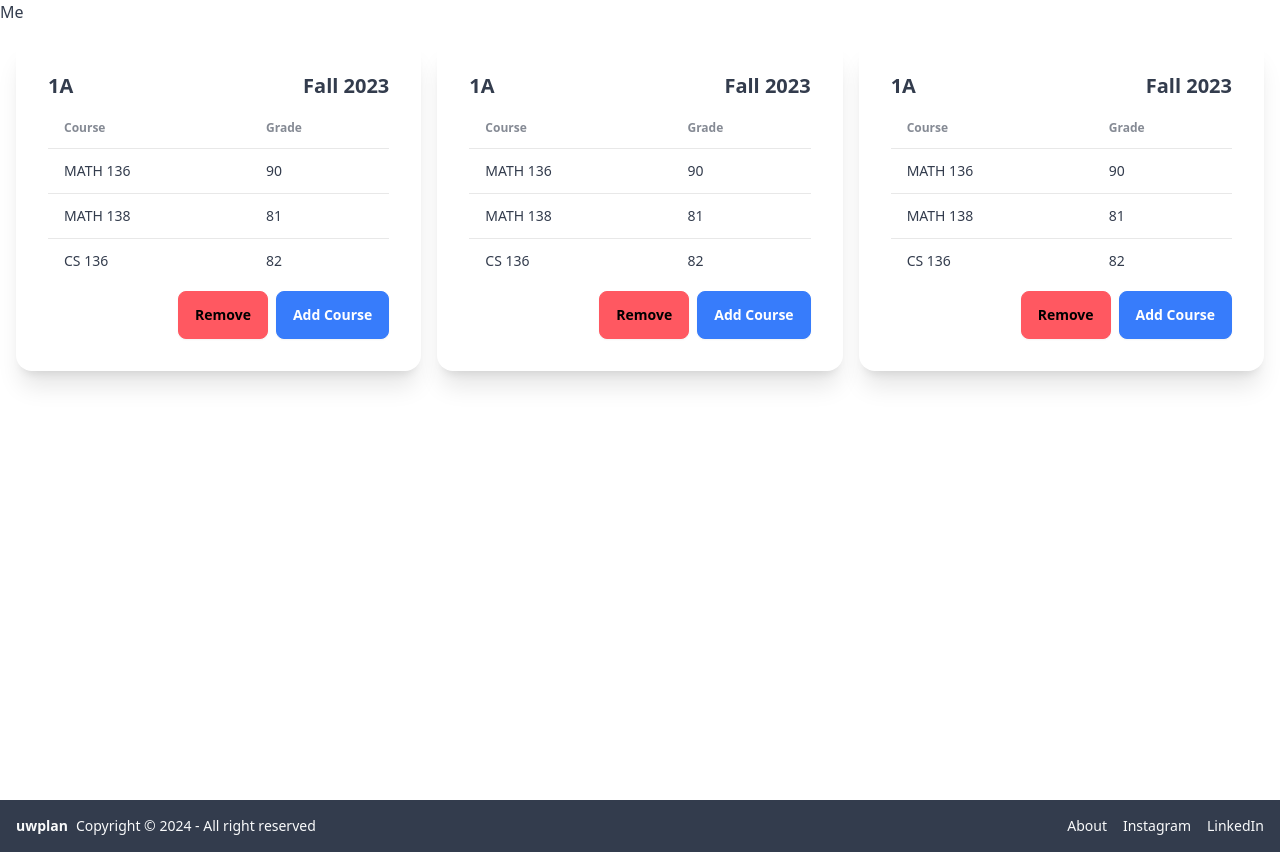
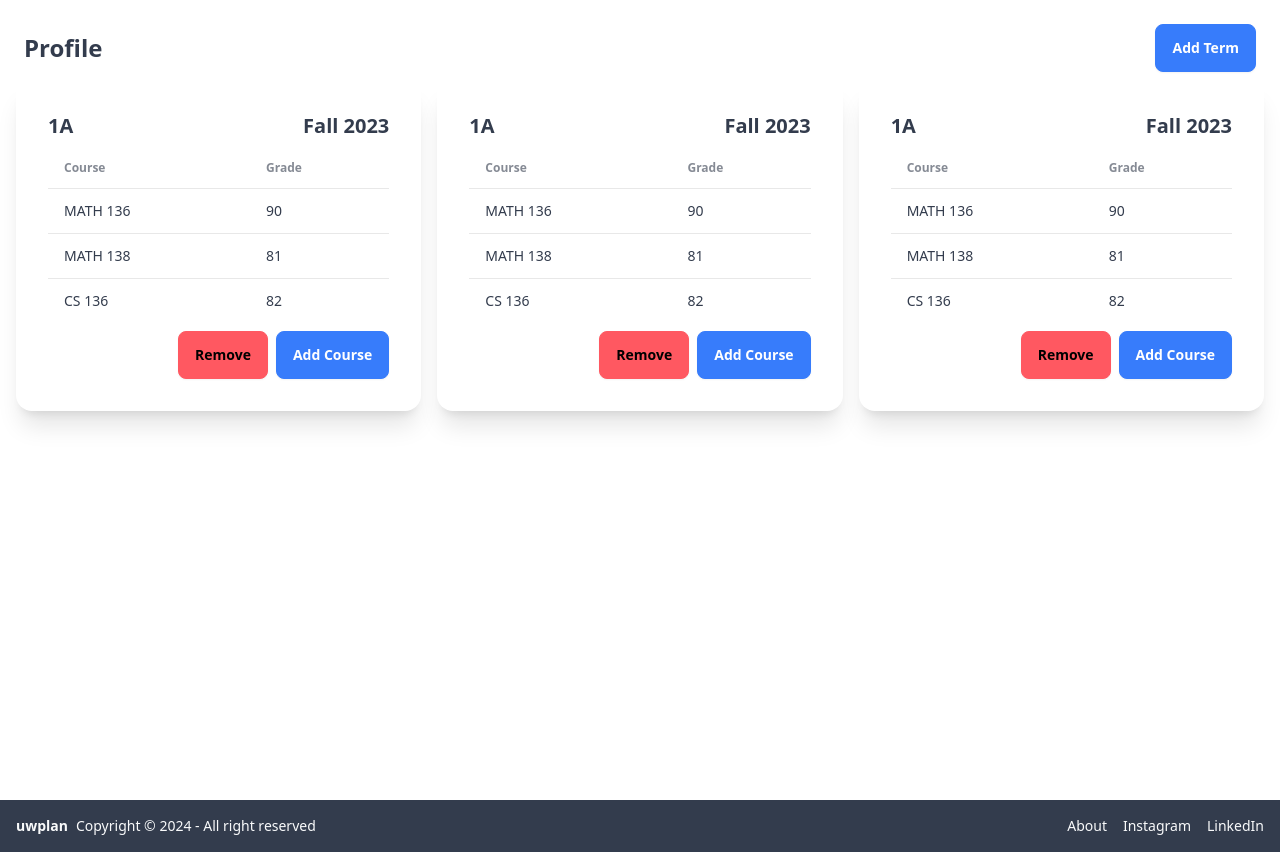
Before and after one commit to Muh-Hamza-99/uwplan, a React (Vite) app in the folder client/: page /me in a window 1280 px wide. Built offline with nearby package versions, Linux system fonts and the light colour scheme.

Commit message:
Profile header

```diff
--- a/client/src/pages/Me.tsx
+++ b/client/src/pages/Me.tsx
@@ -2,9 +2,16 @@ import Term from "../components/Term";
 
 const Me = () => {
   return (
-    <div>
-        <h1>Me</h1>
-        <div className="p-4 grid grid-cols-1 md:grid-cols-2 lg:grid-cols-3 gap-4">
+    <div className="p-4">
+        <div className="navbar bg-base-100">
+          <div className="flex-1">
+            <h1 className="text-2xl font-bold">Profile</h1>
+          </div>
+          <div className="flex-none">
+            <button className="btn btn-secondary">Add Term</button>
+          </div>
+        </div>
+        <div className="grid grid-cols-1 md:grid-cols-2 lg:grid-cols-3 gap-4">
             <Term />
             <Term />
             <Term />
```
